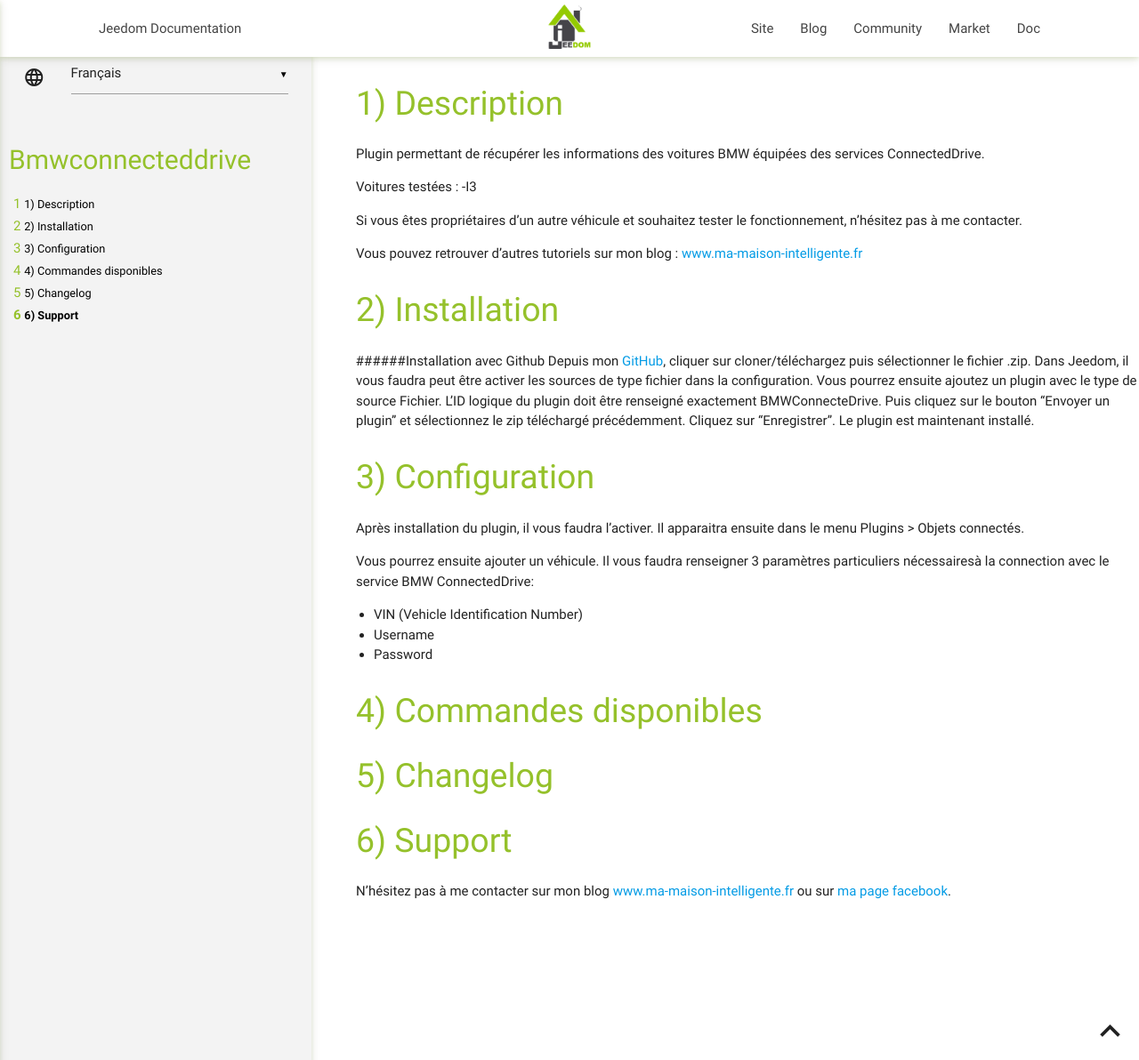
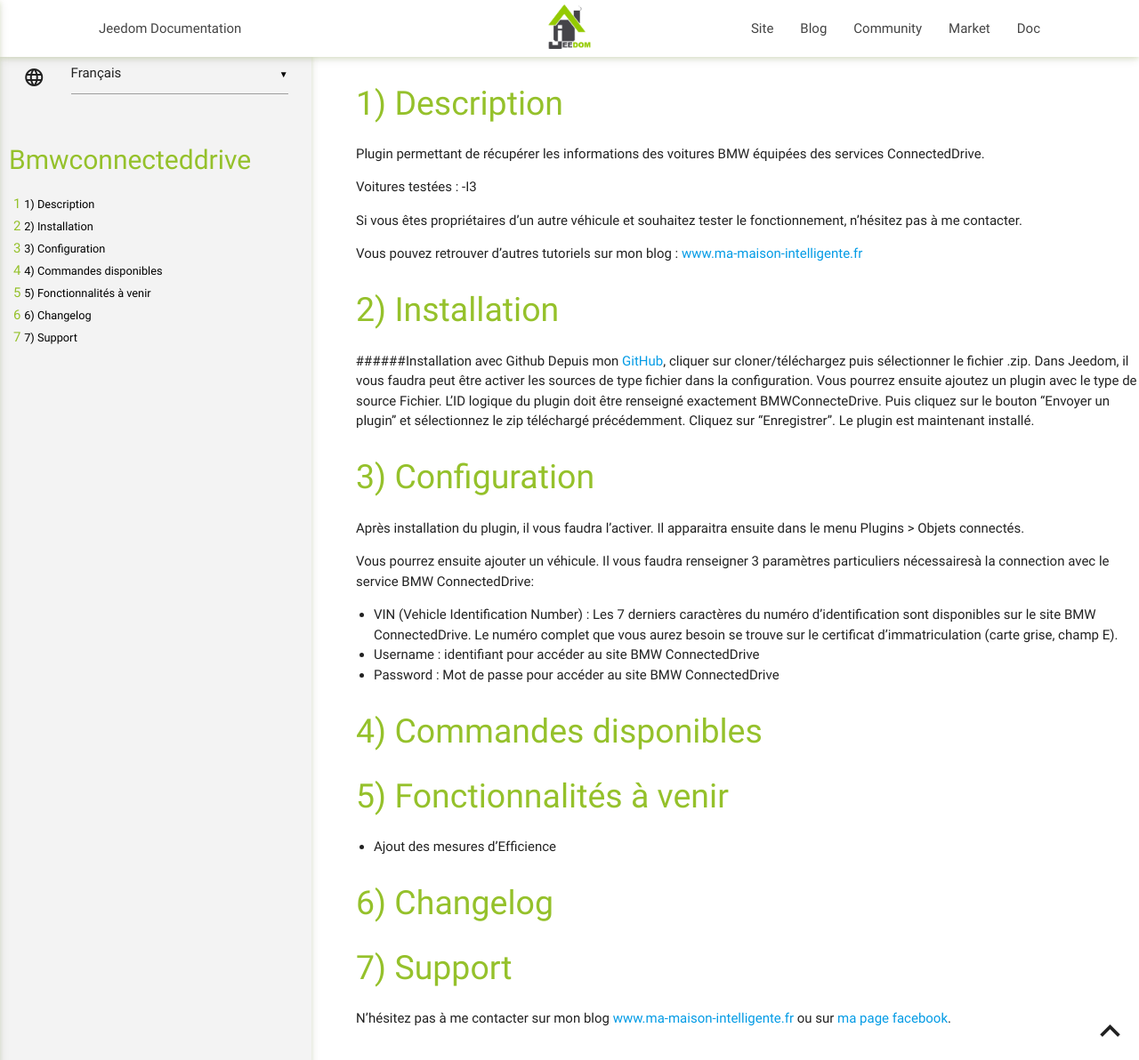
Before and after one commit to flabadens/BMWConnectedDrive, a Jekyll site: the page built from docs/fr_FR/index.md, in a window 1280 px wide and 1192 px high. Shown: the whole window at 89% size. Built offline with Jekyll 4.4.1, drawn with Linux system fonts in a browser that asks for light colours; our own code applies the rules of GitHub Pages for plain Markdown files.

```diff
--- a/docs/fr_FR/index.md
+++ b/docs/fr_FR/index.md
@@ -32,12 +32,16 @@ Il apparaitra ensuite dans le menu Plugins > Objets connectés.
 
 Vous pourrez ensuite ajouter un véhicule.
 Il vous faudra renseigner 3 paramètres particuliers nécessairesà la connection avec le service BMW ConnectedDrive:
-- VIN (Vehicle Identification Number)
-- Username
-- Password
+- VIN (Vehicle Identification Number) : Les 7 derniers caractères du numéro d'identification sont disponibles sur le site BMW ConnectedDrive. Le numéro complet que vous aurez besoin se trouve sur le certificat d'immatriculation (carte grise, champ E).
+- Username : identifiant pour accéder au site BMW ConnectedDrive
+- Password : Mot de passe pour accéder au site BMW ConnectedDrive
 
 Commandes disponibles
 ===
+
+Fonctionnalités à venir
+===
+- Ajout des mesures d'Efficience
 
 Changelog
 ===
```
